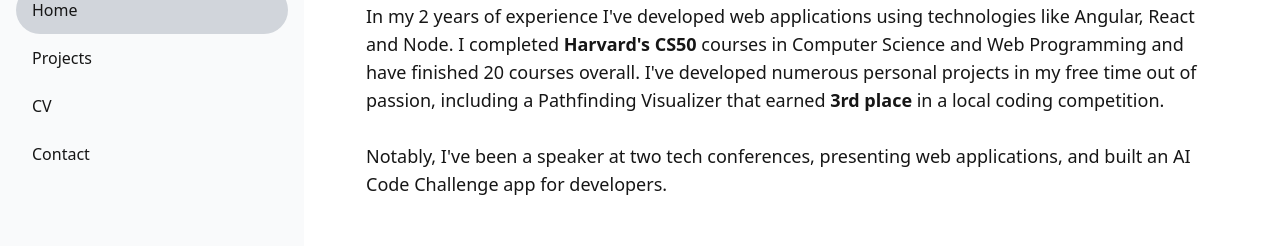
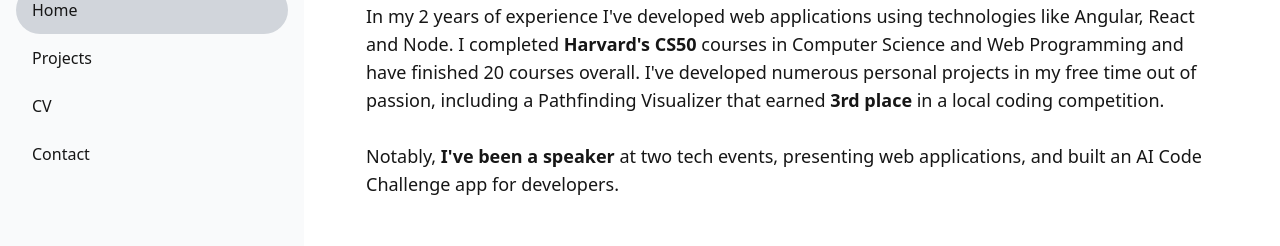
Before and after one commit to mihaiwebdev/personal-website, an Astro site: page / in a window 1280 px wide. Shown: the part 210-456 px from the top of the page. Built offline with nearby package versions, Linux system fonts and the light colour scheme; Astro itself is replaced by a stand-in of ours.

Commit message:
description update

```diff
--- a/src/pages/index.astro
+++ b/src/pages/index.astro
@@ -20,7 +20,7 @@ import CvSection from "../components/CvSection.astro"
         that earned <b>3rd place</b> in a local coding competition.
         <br>
         <br>
-        Notably, I've been a speaker at two tech conferences, presenting web applications, and built an
+        Notably, <b>I've been a speaker</b> at two tech events, presenting web applications, and built an
         AI Code Challenge app for developers.
 
       </text>
```
